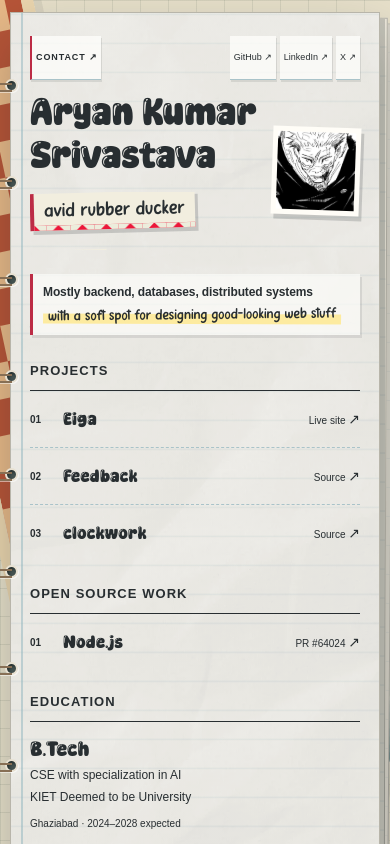
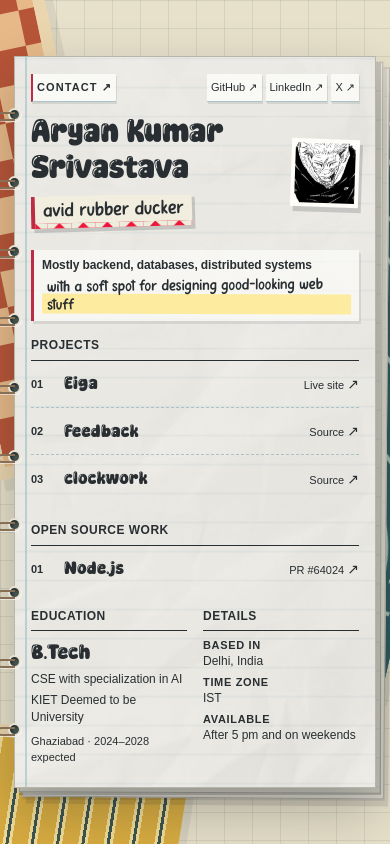
Before and after one commit to aryansaves/aryansaves.github.io, a Next.js app: page / in a window 390 px wide. Shown: the top 844 px of the page. Built offline with nearby package versions, Linux system fonts and the light colour scheme; no server answers; a web font is replaced by a local one.

Commit message:
Adapt notebook layout to device viewport sizes

```diff
--- a/src/app/globals.css
+++ b/src/app/globals.css
@@ -18,7 +18,7 @@
   --sans: "Manrope Variable", Arial, sans-serif;
 }
 * { box-sizing: border-box; }
-html { scroll-behavior: auto; }
+html { scroll-behavior: auto; overflow: hidden; }
 body { --display: var(--font-display), Arial, sans-serif; --accent: var(--font-accent), Arial, sans-serif; margin: 0; background: var(--surround); color: var(--ink); font-family: var(--sans); -webkit-font-smoothing: antialiased; }
 a { color: inherit; }
 a:focus-visible { outline: 2px solid var(--ink); outline-offset: 3px; }
--- a/src/app/page.module.css
+++ b/src/app/page.module.css
@@ -1,9 +1,11 @@
 .stage {
-  min-height: 100vh;
-  padding: clamp(18px, 3vh, 34px) 24px;
+  height: 100svh;
+  height: 100dvh;
+  --stage-inset: clamp(12px, 2dvh, 24px);
+  padding: var(--stage-inset) 24px;
   display: flex;
   justify-content: center;
-  align-items: flex-start;
+  align-items: center;
   position: relative;
   isolation: isolate;
   overflow: clip;
@@ -53,6 +55,10 @@
   position: relative;
   isolation: isolate;
   width: 100%;
+  max-height: calc(100dvh - 2 * var(--stage-inset) - 12px);
+  overflow: auto;
+  overscroll-behavior: contain;
+  scrollbar-width: thin;
   background: var(--paper);
   border: 1px solid var(--paper-edge);
   box-shadow: 0 24px 52px rgba(14, 23, 27, .25), 5px 7px 0 rgba(14, 23, 27, .18);
@@ -114,7 +120,7 @@
 .sheetContent {
   position: relative;
   z-index: 1;
-  padding: 30px 58px clamp(58px, 7vh, 76px);
+  padding: clamp(16px, 3dvh, 30px) 58px clamp(24px, 4dvh, 40px);
 }
 
 .contactHeader {
@@ -151,7 +157,7 @@
   grid-template-columns: minmax(0, 1fr) 148px;
   gap: 24px;
   align-items: center;
-  padding-top: 27px;
+  padding-top: clamp(12px, 2.5dvh, 24px);
 }
 
 .kicker { margin: 0 0 10px; font-size: 11px; font-weight: 700; text-transform: uppercase; letter-spacing: .13em; }
@@ -159,7 +165,7 @@
 .name {
   margin: 0;
   font-family: var(--display);
-  font-size: clamp(52px, 6.5vw, 72px);
+  font-size: clamp(44px, 7dvh, 68px);
   font-weight: 400;
   line-height: 1.1;
   letter-spacing: -.02em;
@@ -172,7 +178,7 @@
   min-height: 1.1em;
 }
 .nameLine:hover, .nameLine:focus-visible { font-family: var(--accent); }
-.role { height: 58px; margin: 19px 0 0; }
+.role { height: var(--role-height, 48px); margin: clamp(8px, 1.5dvh, 14px) 0 0; }
 
 .photo {
   position: relative;
@@ -188,7 +194,7 @@
 .photo img { width: 100%; height: auto; aspect-ratio: 1; object-fit: cover; display: block; }
 
 .intro {
-  margin: 30px 0 35px;
+  margin: clamp(12px, 2.5dvh, 24px) 0;
   padding: 10px 12px 11px;
   display: flex;
   flex-wrap: wrap;
@@ -231,13 +237,12 @@
 .missing a { font-weight: 800; text-underline-offset: 4px; }
 
 @media (max-width: 700px) {
-  .stage { padding: 22px 18px 42px; }
-  .sheet { min-height: 0; }
-  .sheetContent { padding: 28px 30px 39px; }
-  .contactHeader a { display: inline-flex; align-items: center; min-height: 44px; }
-  .nameplate { grid-template-columns: minmax(0, 1fr) 112px; gap: 12px; }
-  .name { font-size: clamp(42px, 8.5vw, 61px); }
-  .photo { width: 112px; }
+  .stage { padding-inline: 20px; }
+  .sheet { --margin-line: 20px; }
+  .sheetContent { padding-inline: 32px; }
+  .nameplate { grid-template-columns: minmax(0, 1fr) 104px; gap: 12px; }
+  .name { font-size: clamp(36px, 7vw, 52px); }
+  .photo { width: 104px; }
 }
 
 @media (max-width: 1100px) {
@@ -245,23 +250,39 @@
 }
 
 @media (max-width: 480px) {
-  .stage { padding: 12px 10px 36px; }
+  .stage { --stage-inset: 10px; padding-inline: 14px; --role-height: 38px; }
   .sheet { --margin-line: 11px; }
   .binding { left: -6px; }
   .bindingHole { width: 13px; height: 13px; border-width: 2px; }
   .bindingHole::before { left: -13px; width: 16px; height: 5px; }
-  .sheetContent { padding: 23px 19px 32px; }
-  .contactHeader { gap: 5px; font-size: 9px; }
-  .contactHeader a { padding: 4px; }
+  .sheetContent { padding: clamp(12px, 2dvh, 20px) 16px clamp(14px, 2.5dvh, 24px); }
+  .contactHeader { gap: 5px; font-size: 11px; }
+  .contactHeader a { min-height: 28px; padding: 4px; }
   .contactHeader ul { gap: 4px; }
-  .nameplate { padding-top: 12px; grid-template-columns: minmax(0, 1fr) 88px; }
-  .name { font-size: clamp(34px, 10vw, 46px); }
-  .kicker { font-size: 9px; }
-  .role { margin-top: 14px; }
-  .photo { width: 88px; padding: 5px; }
-  .intro { margin: 24px 0 28px; padding: 10px 10px 11px; }
+  .nameplate { padding-top: 12px; grid-template-columns: minmax(0, 1fr) 68px; gap: 8px; }
+  .name { font-size: clamp(29px, 8.5vw, 40px); }
+  .role { margin-top: 8px; }
+  .photo { width: 68px; padding: 4px; }
+  .intro { margin: clamp(10px, 2dvh, 18px) 0; padding: 7px 8px; gap: 3px; }
   .introLead { font-size: 12px; }
-  .introAside { font-size: 15px; }
+  .introAside { font-size: 16px; }
+}
+
+/* Short screens gain horizontal room instead of scaling down the text. */
+@media (min-width: 701px) and (max-height: 600px) {
+  .notebook { width: min(100%, 960px); }
+  .sheetContent { padding: 14px 28px 20px; display: grid; grid-template-columns: 240px minmax(0, 1fr); gap: 12px 24px; }
+  .sheetContent header { grid-column: 1; }
+  .contactHeader { flex-wrap: wrap; }
+  .contactHeader ul { gap: 4px; }
+  .resumeContent { grid-column: 2; grid-row: 1 / 3; }
+  .nameplate { padding-top: 8px; position: relative; grid-template-columns: 1fr; }
+  .name { font-size: 38px; }
+  .photo { position: absolute; right: 0; bottom: 0; width: 50px; padding: 3px; }
+  .role { margin-top: 6px; }
+  .intro { grid-column: 1; margin: 0; padding-block: 6px; }
+  .role { --role-height: 40px; margin-right: 56px; }
+  .playingCat { display: none; }
 }
 
 @media (prefers-reduced-motion: reduce) {
@@ -273,9 +294,8 @@
 .nameLine:focus-visible { outline: 2px dashed var(--ink); outline-offset: 3px; }
 
 @media (max-width: 360px) {
-  .contactHeader { flex-wrap: wrap; gap: 4px 8px; }
-  .contactHeader ul { margin-left: auto; }
-  .nameplate { position: relative; grid-template-columns: 1fr; }
-  .photo { position: absolute; right: 0; bottom: 0; width: 68px; }
-  .role { margin-right: 80px; }
+  .contactHeader { font-size: 10px; }
+  .contactHeader ul { gap: 3px; }
+  .nameplate { grid-template-columns: minmax(0, 1fr) 58px; }
+  .photo { width: 58px; }
 }
--- a/src/app/page.tsx
+++ b/src/app/page.tsx
@@ -31,15 +31,15 @@ export default function Home() {
       <div className={styles.notebook}>
         <span className={`${styles.underPage} ${styles.underPageBack}`} aria-hidden="true" />
         <span className={`${styles.underPage} ${styles.underPageFront}`} aria-hidden="true" />
+          <div className={styles.binding} aria-hidden="true">
+            {Array.from({ length: 10 }, (_, index) => <span key={index} className={styles.bindingHole} />)}
+          </div>
         <article
           className={styles.sheet}
           aria-labelledby="page-title"
           style={{ "--paper-image": `url('${publicUrl("/art/paper.webp")}')` } as React.CSSProperties}
         >
           <div className={styles.paperTint} aria-hidden="true" />
-          <div className={styles.binding} aria-hidden="true">
-            {Array.from({ length: 10 }, (_, index) => <span key={index} className={styles.bindingHole} />)}
-          </div>
 
           <div className={styles.sheetContent}>
             <header>
@@ -74,8 +74,8 @@ export default function Home() {
               <ResumeSections />
             </div>
           </div>
-          <Image className={styles.playingCat} src={publicUrl("/art/cat-playing.svg")} alt="" width={1070} height={456} aria-hidden="true" unoptimized />
         </article>
+        <Image className={styles.playingCat} src={publicUrl("/art/cat-playing.svg")} alt="" width={1070} height={456} aria-hidden="true" unoptimized />
       </div>
       <DeskBackground />
     </main>
--- a/src/components/ResumeSections.module.css
+++ b/src/components/ResumeSections.module.css
@@ -12,7 +12,7 @@
 .primaryColumn {
   display: grid;
   align-content: start;
-  gap: 25px;
+  gap: clamp(12px, 2.5dvh, 24px);
   min-width: 0;
 }
 
@@ -49,7 +49,7 @@
   grid-template-columns: 25px minmax(0, 1fr) auto;
   align-items: center;
   gap: 8px;
-  min-height: 64px;
+  min-height: clamp(40px, 6dvh, 60px);
   padding: 8px 0;
   color: inherit;
   text-decoration: none;
@@ -67,7 +67,7 @@
 }
 
 .projectNumber {
-  font-size: 10px;
+  font-size: 11px;
   font-weight: 750;
   font-variant-numeric: tabular-nums;
 }
@@ -93,7 +93,7 @@
 .projectLink:active .projectName { transform: translate(5px, 2px) rotate(1deg); }
 
 .projectDestination {
-  font-size: 10px;
+  font-size: 11px;
   white-space: nowrap;
 }
 
@@ -104,7 +104,7 @@
 .details {
   display: grid;
   align-content: start;
-  gap: 25px;
+  gap: clamp(12px, 2.5dvh, 24px);
 }
 
 .education p {
@@ -128,7 +128,7 @@
 
 .education .educationMeta {
   margin-top: 10px;
-  font-size: 10px;
+  font-size: 11px;
   line-height: 1.5;
 }
 
@@ -141,7 +141,7 @@
 }
 
 .factList dt {
-  font-size: 10px;
+  font-size: 11px;
   font-weight: 800;
   letter-spacing: .06em;
   text-transform: uppercase;
@@ -158,25 +158,24 @@
 }
 
 @media (max-width: 600px) {
-  .body {
-    grid-template-columns: 1fr;
-    gap: 24px;
-  }
-
-  .details {
-    grid-template-columns: repeat(2, minmax(0, 1fr));
-    gap: 18px;
-  }
-
-  .projectLink {
-    min-height: 56px;
-  }
+  .body { grid-template-columns: 1fr; gap: clamp(12px, 2dvh, 20px); }
+  .details { grid-template-columns: repeat(2, minmax(0, 1fr)); gap: 16px; }
+  .sectionHead { padding-bottom: 6px; }
+  .sectionHead h2 { font-size: 12px; letter-spacing: .04em; }
+  .projectLink { min-height: clamp(36px, 5.5dvh, 48px); padding-block: 5px; }
+  .degree { padding-top: 8px; }
+  .education .educationMeta { margin-top: 6px; }
+  .factList { margin-top: 8px; }
+  .factList div + div { margin-top: 6px; }
 }
 
-@media (max-width: 440px) {
-  .details {
-    grid-template-columns: 1fr;
-    gap: 22px;
-  }
-
+@media (min-width: 701px) and (max-height: 600px) {
+  .body { grid-template-columns: minmax(0, 1.2fr) minmax(0, 1fr); gap: 24px; }
+  .primaryColumn { gap: 14px; }
+  .details { gap: 14px; }
+  .projectLink { grid-template-columns: 18px minmax(0, 1fr); gap: 4px; min-height: 40px; }
+  .projectDestination { grid-column: 2; }
+  .sectionHead { padding-bottom: 6px; }
+  .sectionHead h2 { font-size: 12px; letter-spacing: .02em; }
+  .degree { padding-top: 8px; }
 }
--- a/src/components/RoleRotator.module.css
+++ b/src/components/RoleRotator.module.css
@@ -2,7 +2,7 @@
   position: relative;
   display: block;
   width: min(280px, 100%);
-  height: 58px;
+  height: var(--role-height, 48px);
   overflow: hidden;
 }
 
@@ -30,7 +30,7 @@
   align-items: flex-start;
   flex: none;
   width: 100%;
-  height: 58px;
+  height: var(--role-height, 48px);
 }
 
 .paper {
@@ -38,13 +38,13 @@
   display: inline-flex;
   align-items: center;
   max-width: 100%;
-  padding: 7px 16px 10px 12px;
+  padding: 5px 14px 8px 10px;
   border-left: 4px solid var(--accent-red);
   background: #f2eedf;
   box-shadow: 3px 4px 0 rgba(40, 46, 49, .19);
   color: var(--ink);
   font-family: var(--accent);
-  font-size: 25px;
+  font-size: 23px;
   font-weight: 400;
   line-height: 1.05;
   text-align: left;
@@ -69,13 +69,13 @@
 
 @keyframes swipe {
   0%, 28% { transform: translateY(0); }
-  33%, 61% { transform: translateY(-58px); }
-  66%, 94% { transform: translateY(-116px); }
-  100% { transform: translateY(-174px); }
+  33%, 61% { transform: translateY(calc(-1 * var(--role-height, 48px))); }
+  66%, 94% { transform: translateY(calc(-2 * var(--role-height, 48px))); }
+  100% { transform: translateY(calc(-3 * var(--role-height, 48px))); }
 }
 
 @media (max-width: 480px) {
-  .paper { padding: 7px 10px 9px; font-size: 20px; }
+  .paper { padding: 4px 8px 7px; font-size: 20px; }
 }
 
 @media (prefers-reduced-motion: reduce) {
@@ -86,3 +86,7 @@
 @media (max-width: 360px) {
   .paper { padding-inline: 8px; font-size: 18px; }
 }
+
+@media (min-width: 701px) and (max-height: 600px) {
+  .paper { font-size: 18px; padding: 4px 8px 7px; }
+}
```
Also changed, not shown: 3 other files (tests, documents, lock files or other folders).
